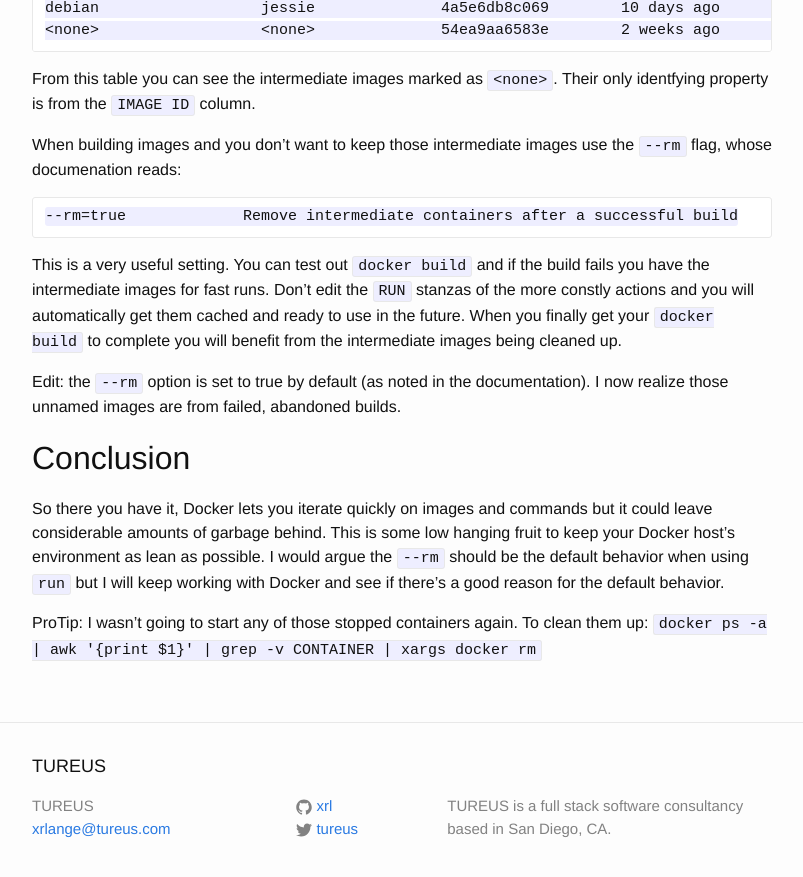
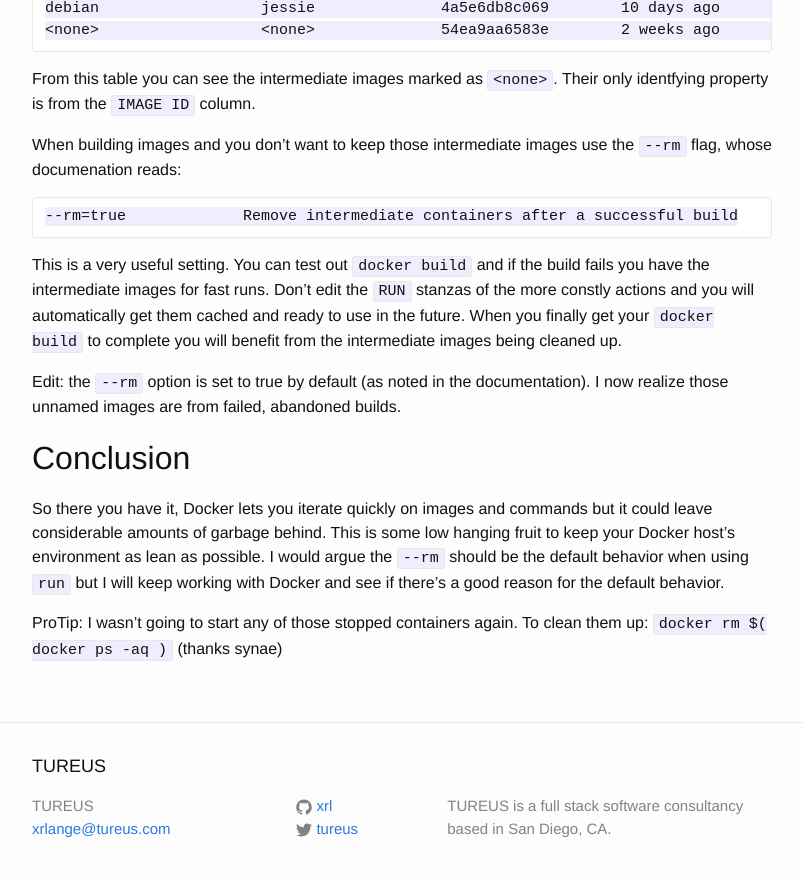
Before and after one commit to tureus/tureus.github.io, a Jekyll site: the page built from _posts/2015-08-31-docker-gotchas.md, in a window 1280 px wide and 900 px high, scrolled down 1758 px. Shown: the top 877 px of the window, without its empty margins (238-1041 px from the left). Built offline with Jekyll 4.4.1, drawn with Linux system fonts in a browser that asks for light colours.

Commit message:
More succinct protip

```diff
--- a/_posts/2015-08-31-docker-gotchas.md
+++ b/_posts/2015-08-31-docker-gotchas.md
@@ -80,4 +80,4 @@ Conclusion
 
 So there you have it, Docker lets you iterate quickly on images and commands but it could leave considerable amounts of garbage behind. This is some low hanging fruit to keep your Docker host's environment as lean as possible. I would argue the `--rm` should be the default behavior when using `run` but I will keep working with Docker and see if there's a good reason for the default behavior.
 
-ProTip: I wasn't going to start any of those stopped containers again. To clean them up: `docker ps -a | awk '{print $1}' | grep -v CONTAINER | xargs docker rm`
+ProTip: I wasn't going to start any of those stopped containers again. To clean them up: `docker rm $( docker ps -aq )` (thanks synae)
```
